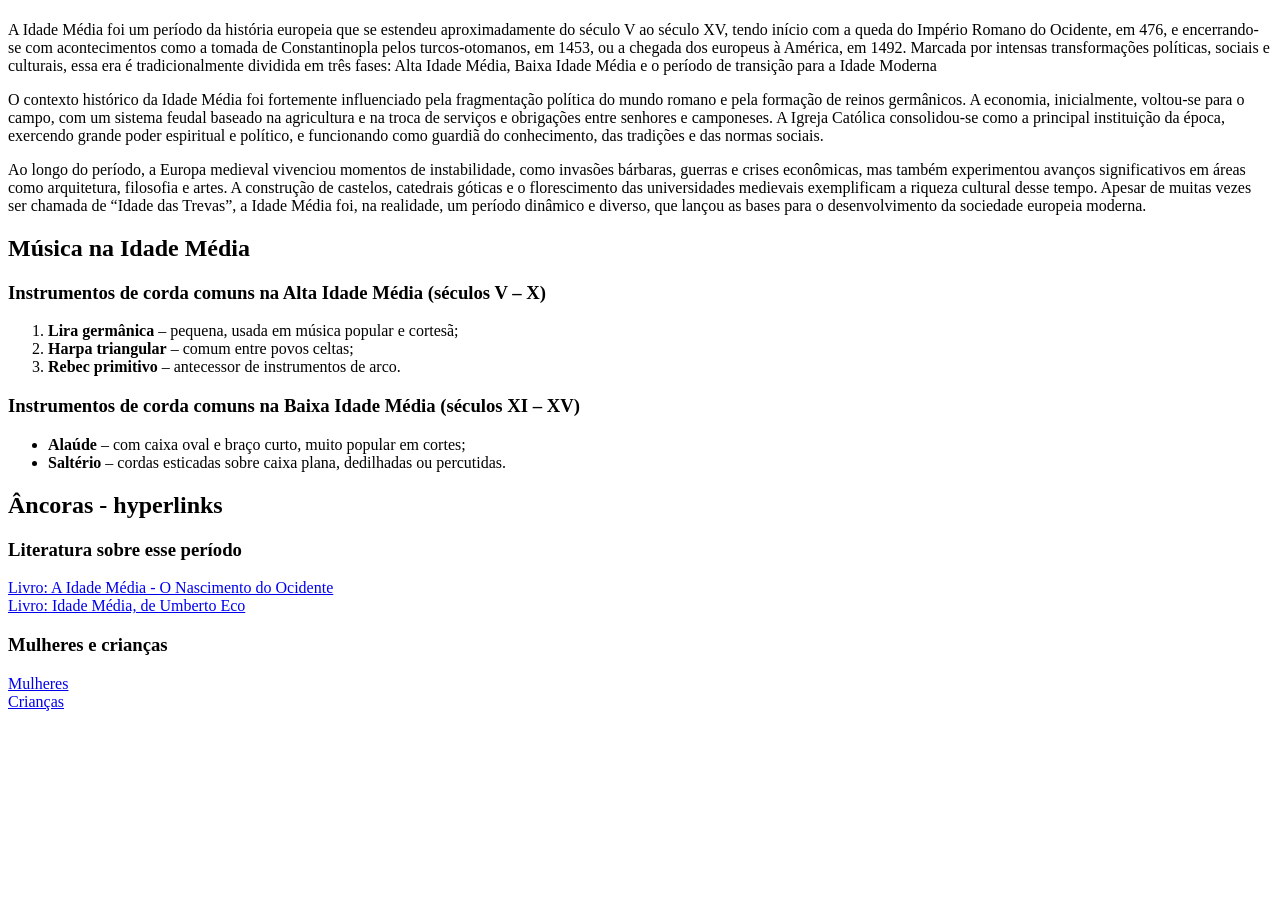
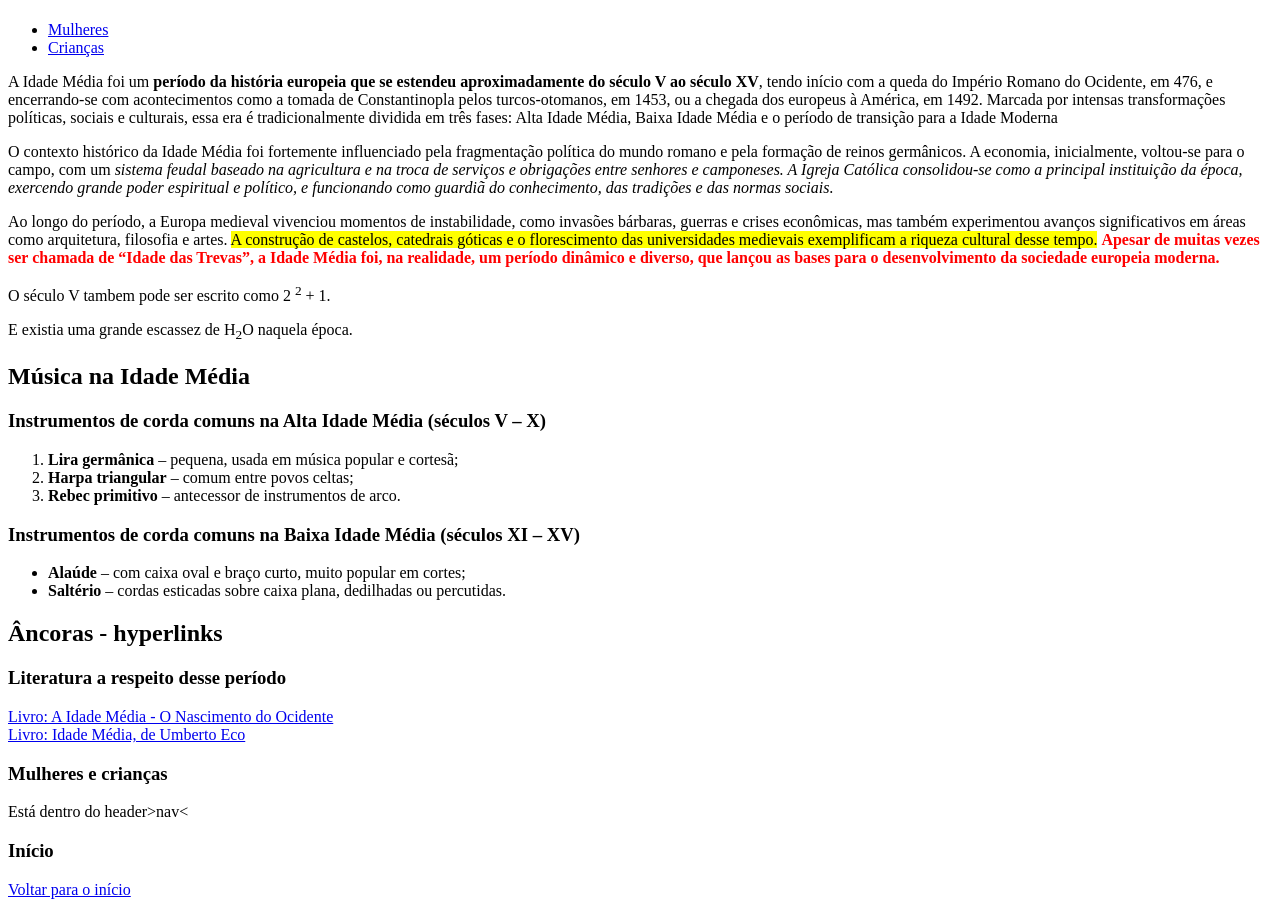
Before and after one commit to karolpaivalima/A-Idade-das-Trevas, a plain HTML site: page index.html in a window 1280 px wide. Shown: the part 59-960 px from the top of the page. Before the commit the page ends 800 px from the top, so only its background shows below. Drawn offline with Linux system fonts and the light colour scheme.

Commit message:
commit final, feito em casa

```diff
--- a/index.html
+++ b/index.html
@@ -1,37 +1,126 @@
 <!DOCTYPE html>
 <html lang="pt-br">
+
 <head>
     <meta charset="UTF-8">
     <meta name="viewport" content="width=device-width, initial-scale=1.0">
     <title>Idade Média</title>
+
+    <style>
+        * {
+            scroll-behavior: smooth;
+        }
+
+        img {
+            width: 300px;
+        }
+
+        .texto-diferente{
+            color: red;
+            font-weight: 700;
+        }
+    </style>
 </head>
+
 <body>
-    <h1>A Idade das Trevas</h1>
-    <p>A Idade Média foi um período da história europeia que se estendeu aproximadamente do século V ao século XV, tendo início com a queda do Império Romano do Ocidente, em 476, e encerrando-se com acontecimentos como a tomada de Constantinopla pelos turcos-otomanos, em 1453, ou a chegada dos europeus à América, em 1492. Marcada por intensas transformações políticas, sociais e culturais, essa era é tradicionalmente dividida em três fases: Alta Idade Média, Baixa Idade Média e o período de transição para a Idade Moderna </p>
-    <p>O contexto histórico da Idade Média foi fortemente influenciado pela fragmentação política do mundo romano e pela formação de reinos germânicos. A economia, inicialmente, voltou-se para o campo, com um sistema feudal baseado na agricultura e na troca de serviços e obrigações entre senhores e camponeses. A Igreja Católica consolidou-se como a principal instituição da época, exercendo grande poder espiritual e político, e funcionando como guardiã do conhecimento, das tradições e das normas sociais.</p>
-    <p>Ao longo do período, a Europa medieval vivenciou momentos de instabilidade, como invasões bárbaras, guerras e crises econômicas, mas também experimentou avanços significativos em áreas como arquitetura, filosofia e artes. A construção de castelos, catedrais góticas e o florescimento das universidades medievais exemplificam a riqueza cultural desse tempo. Apesar de muitas vezes ser chamada de “Idade das Trevas”, a Idade Média foi, na realidade, um período dinâmico e diverso, que lançou as bases para o desenvolvimento da sociedade europeia moderna.</p>
+    <header>
+        <h1 id="inicio">A Idade das Trevas</h1>
 
+            <nav>
+                <ul>
+                    <li>
+                        <a href="./pages/papeldasmulheres.html">Mulheres</a> <br>
+                    </li>
+                    <li>
+                        <a href="./pages/infancia.html">Crianças</a>
+                    </li>
+                </ul>
+            </nav>
+    </header>
+
+    <main>
+
+        <section class="introducao">
+            <p>A Idade Média foi um <strong>período da história europeia que se estendeu aproximadamente do século V ao
+                    século XV</strong>, tendo início com a queda do Império Romano do Ocidente, em 476, e encerrando-se
+                com
+                acontecimentos como a tomada de Constantinopla pelos turcos-otomanos, em 1453, ou a chegada dos europeus
+                à
+                América, em 1492. Marcada por intensas transformações políticas, sociais e culturais, essa era é
+                tradicionalmente dividida em três fases: Alta Idade Média, Baixa Idade Média e o período de transição
+                para a
+                Idade Moderna </p>
+            <p>O contexto histórico da Idade Média foi fortemente influenciado pela fragmentação política do mundo
+                romano e
+                pela formação de reinos germânicos. A economia, inicialmente, voltou-se para o campo, com um <em>sistema
+                    feudal baseado na agricultura e na troca de serviços e obrigações entre senhores e camponeses. A
+                    Igreja
+                    Católica consolidou-se como a principal instituição da época, exercendo grande poder espiritual e
+                    político, e funcionando como guardiã do conhecimento, das tradições e das normas sociais</em>.</p>
+            <p>Ao longo do período, a Europa medieval vivenciou momentos de instabilidade, como invasões bárbaras,
+                guerras e
+                crises econômicas, mas também experimentou avanços significativos em áreas como arquitetura, filosofia e
+                artes. <mark> A construção de castelos, catedrais góticas e o florescimento das universidades medievais
+                    exemplificam a riqueza cultural desse tempo.</mark> <span class="texto-diferente">Apesar de muitas vezes ser chamada de “Idade das
+                Trevas”, a Idade Média foi, na realidade, um período dinâmico e diverso, que lançou as bases para o
+                desenvolvimento da sociedade europeia moderna.</span></p>
+
+            <p>O século V tambem pode ser escrito como 2 <sup>2</sup> + 1.</p>
+            <p>E existia uma grande escassez de H<sub>2</sub>O naquela época.</p>
+        </section>
+
+        <section class="listas">
             <h2>Música na Idade Média</h2>
+            <div>
                 <h3>Instrumentos de corda comuns na Alta Idade Média (séculos V – X)</h3>
                 <ol>
                     <li><strong>Lira germânica</strong> – pequena, usada em música popular e cortesã;</li>
                     <li><strong>Harpa triangular</strong> – comum entre povos celtas;</li>
                     <li><strong>Rebec primitivo</strong> – antecessor de instrumentos de arco.</li>
                 </ol>
+            </div>
 
+            <div>
                 <h3>Instrumentos de corda comuns na Baixa Idade Média (séculos XI – XV)</h3>
                 <ul>
                     <li><strong>Alaúde</strong> – com caixa oval e braço curto, muito popular em cortes;</li>
                     <li><strong>Saltério</strong> – cordas esticadas sobre caixa plana, dedilhadas ou percutidas.</li>
                 </ul>
+            </div>
+        </section>
 
+        <section class="ancoras">
             <h2>Âncoras - hyperlinks</h2>
-    <h3>Literatura sobre esse período</h3>
-    <a href="https://www.ispsn.org/sites/default/files/documentos-virtuais/pdf/hilario-franco-jr-a-idade-media-pdf.pdf">Livro: A Idade Média - O Nascimento do Ocidente</a> <br>
-    <a href="https://www.ispsn.org/sites/default/files/documentos-virtuais/pdf/idade_media_-_umberto_eco.pdf">Livro: Idade Média, de Umberto Eco</a>
+            <div>
+                <h3>Literatura a respeito desse período</h3>
+                <a href="https://www.ispsn.org/sites/default/files/documentos-virtuais/pdf/hilario-franco-jr-a-idade-media-pdf.pdf"
+                    target="_blank">Livro: A Idade Média - O Nascimento do Ocidente</a> <br>
+                <a href="https://www.ispsn.org/sites/default/files/documentos-virtuais/pdf/idade_media_-_umberto_eco.pdf"
+                    target="_blank">Livro: Idade Média, de Umberto Eco</a>
+            </div>
+            <h3>Mulheres e crianças</h3>
+            <p>Está dentro do header>nav<</p>
 
-    <h3>Mulheres e crianças</h3>
-    <a href="./pages/papeldasmulheres.html">Mulheres</a> <br>
-    <a href="./pages/infancia.html">Crianças</a>
+                    <div>
+                        <h3>Início</h3>
+                        <a href="#inicio">Voltar para o início</a>
+                    </div>
+        </section>
+
+        <section class="imagens">
+            <h2>Imagens</h2>
+            <div>
+                <h2>Imagens de sites externos (Pirâmide Social Medieval)</h2>
+                <img src="https://static.planejativo.com/uploads/images/2023/05/DCuvntCdKo619EdR.png"
+                    alt="Pirâmide social">
+            </div>
+
+            <div>
+                <h2>Imagens na pasta do projeto (Pintura da Idade das Trevas)</h2>
+                <img src="./assets/LaMaesta.webp" alt="La Maestá del Duccio">
+            </div>
+        </section>
+    </main>
 </body>
+
 </html>
```
Also changed, not shown: pages/infancia.html (+11 -2 lines), pages/papeldasmulheres.html (+8 -2 lines), assets/LaMaesta.webp (added). Lines whose indentation alone changed are shown as unchanged.
